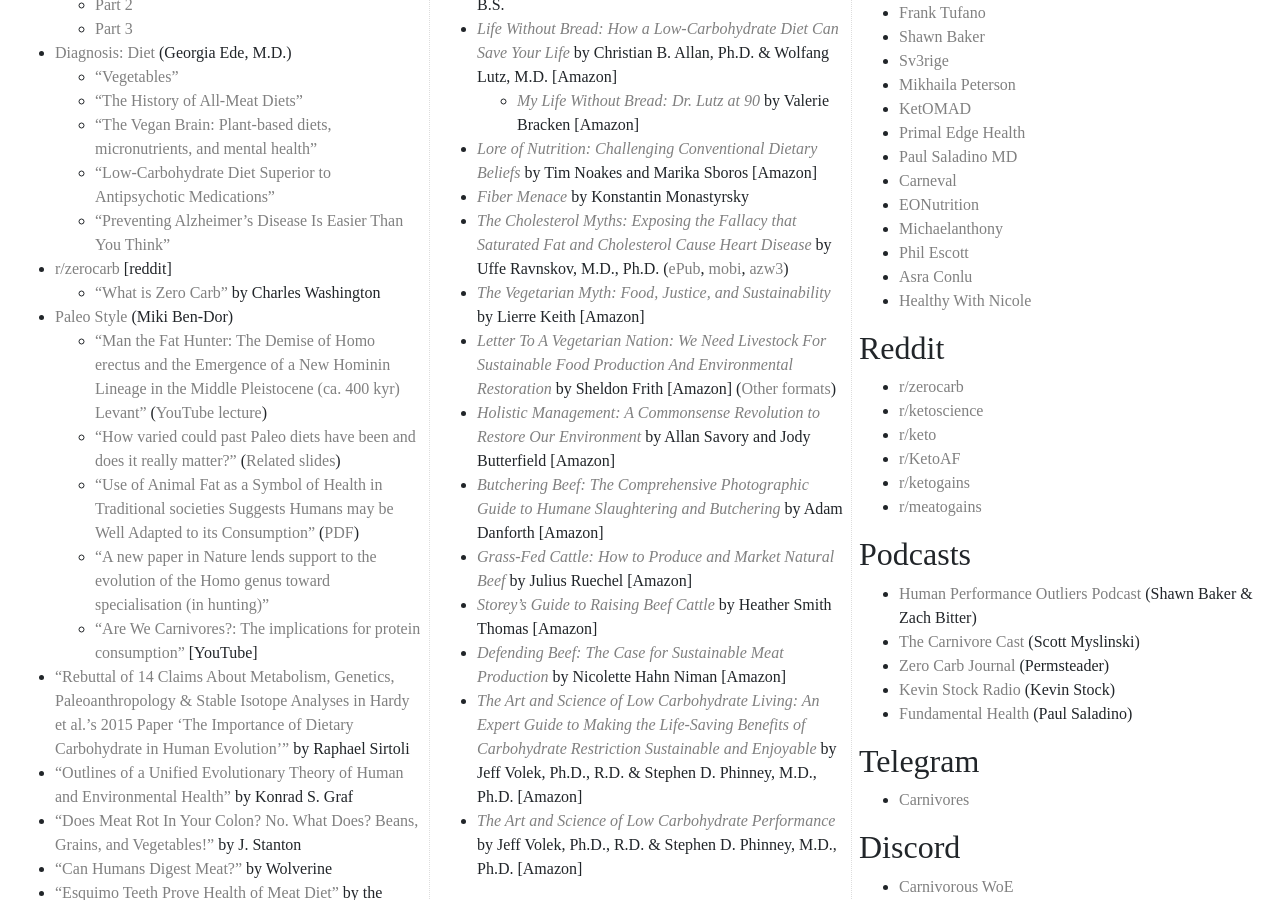
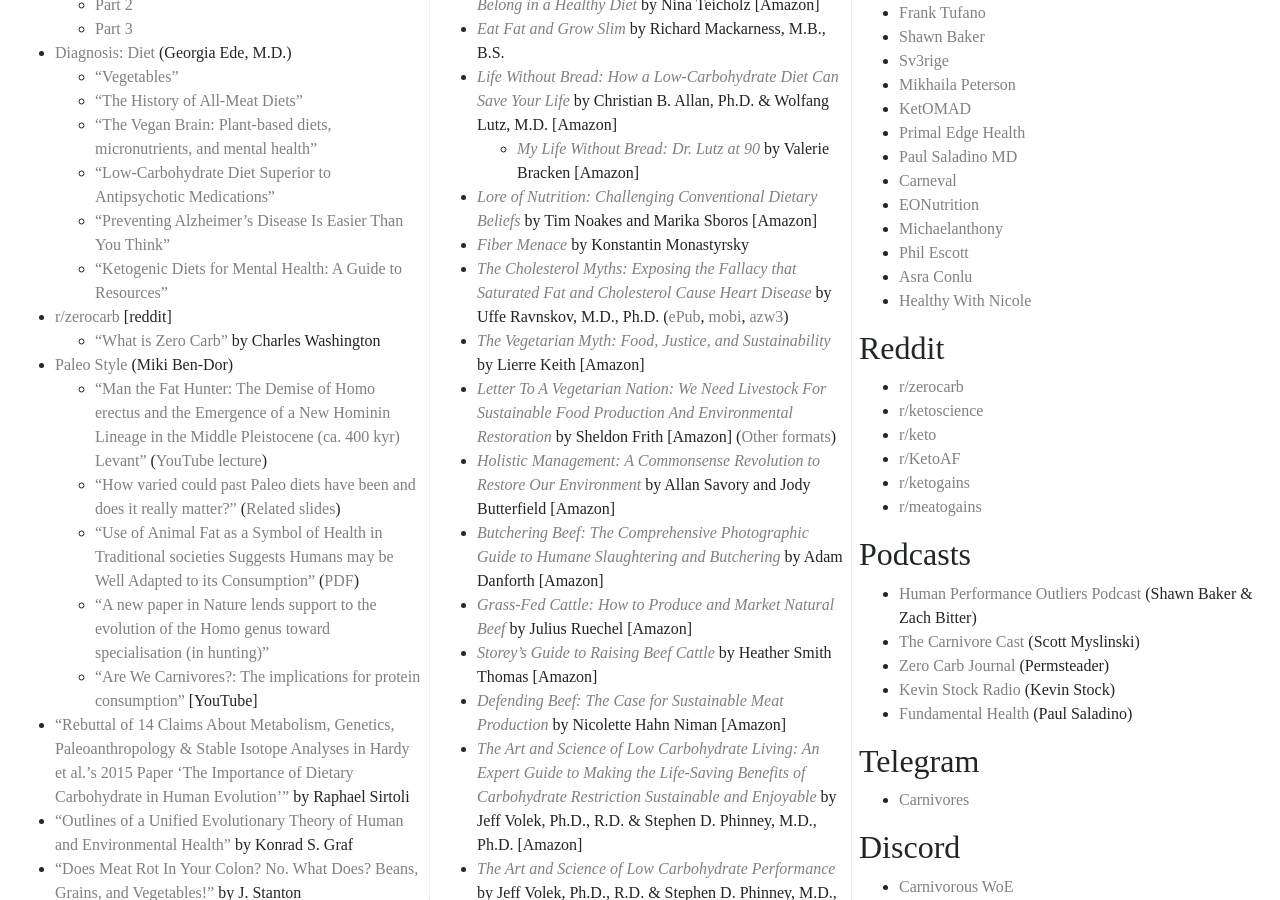
Before and after one commit to bitstein/justmeat.co, a Jekyll site: the page built from index.md, in a window 1280 px wide and 900 px high, scrolled down 1791 px. Built offline with Jekyll 4.4.1, drawn with Linux system fonts in a browser that asks for light colours; nearby versions of some CDN libraries; some web fonts are replaced.

Commit message:
Add mental health link

```diff
--- a/index.md
+++ b/index.md
@@ -55,6 +55,7 @@
     * [“The Vegan Brain: Plant-based diets, micronutrients, and mental health”](https://www.psychologytoday.com/blog/diagnosis-diet/201709/the-vegan-brain)
     * [“Low-Carbohydrate Diet Superior to Antipsychotic Medications”](https://www.psychologytoday.com/blog/diagnosis-diet/201709/low-carbohydrate-diet-superior-antipsychotic-medications)
     * [“Preventing Alzheimer’s Disease Is Easier Than You Think”](https://www.psychologytoday.com/blog/diagnosis-diet/201609/preventing-alzheimer-s-disease-is-easier-you-think)
+    * [“Ketogenic Diets for Mental Health: A Guide to Resources”](https://www.diagnosisdiet.com/ketogenic-diets-for-mental-health-resources/)
 * [r/zerocarb](https://www.reddit.com/r/zerocarb/) [reddit]
     * [“What is Zero Carb”](https://www.reddit.com/r/zerocarb/wiki/faq) by Charles Washington
 * [Paleo Style](http://www.paleostyle.com/) (Miki Ben-Dor)
```
